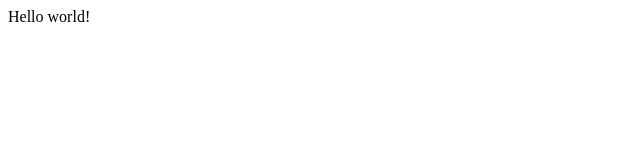
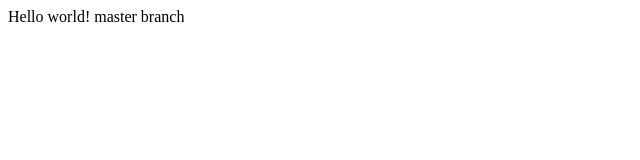
Before and after one commit to weedska/CS50-lecture1, a plain HTML site: page index.html in a window 1280 px wide. Shown: the whole page, without its empty margins (0-640 px from the left). Drawn offline with Linux system fonts and the light colour scheme.

Commit message:
master branch

```diff
--- a/index.html
+++ b/index.html
@@ -5,7 +5,7 @@
             My Webpage
         </title>
         <body>
-            Hello world!
+            Hello world! master branch
         </body>
     </head>
 </html>
```
